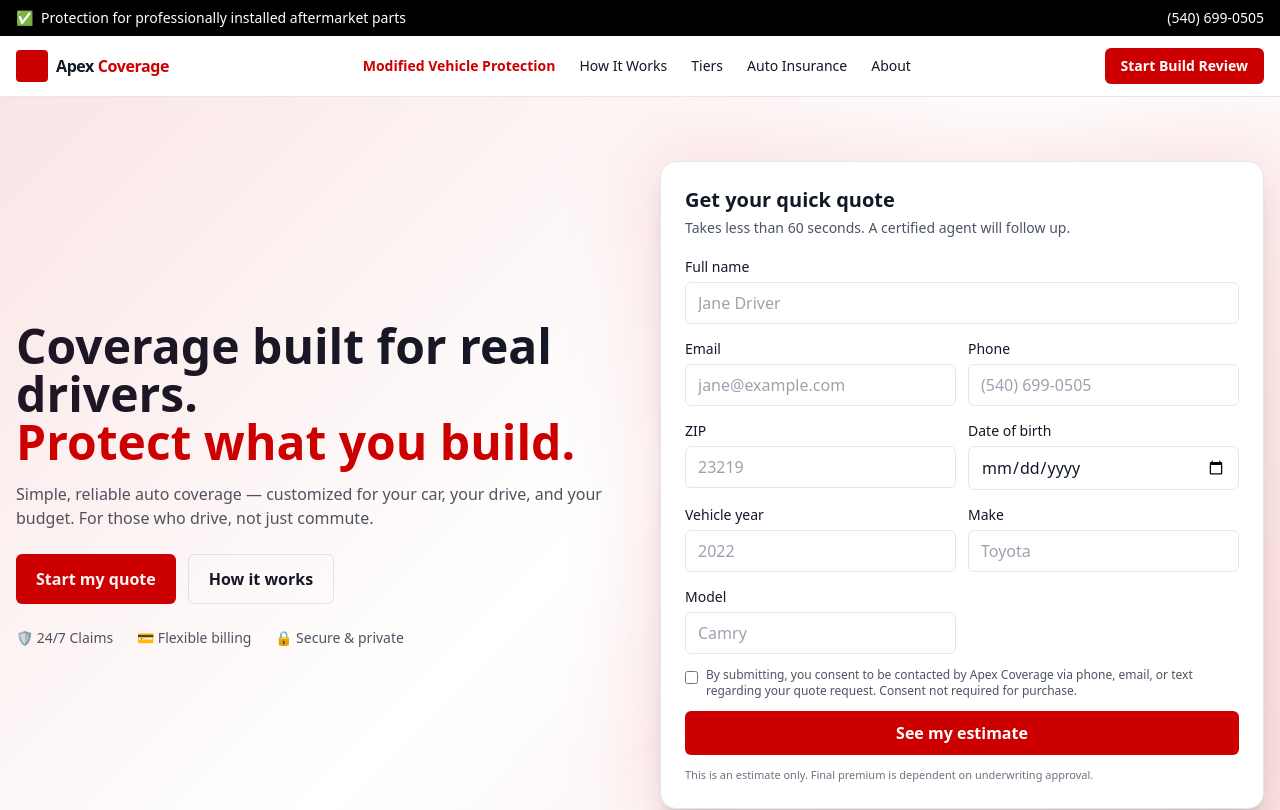
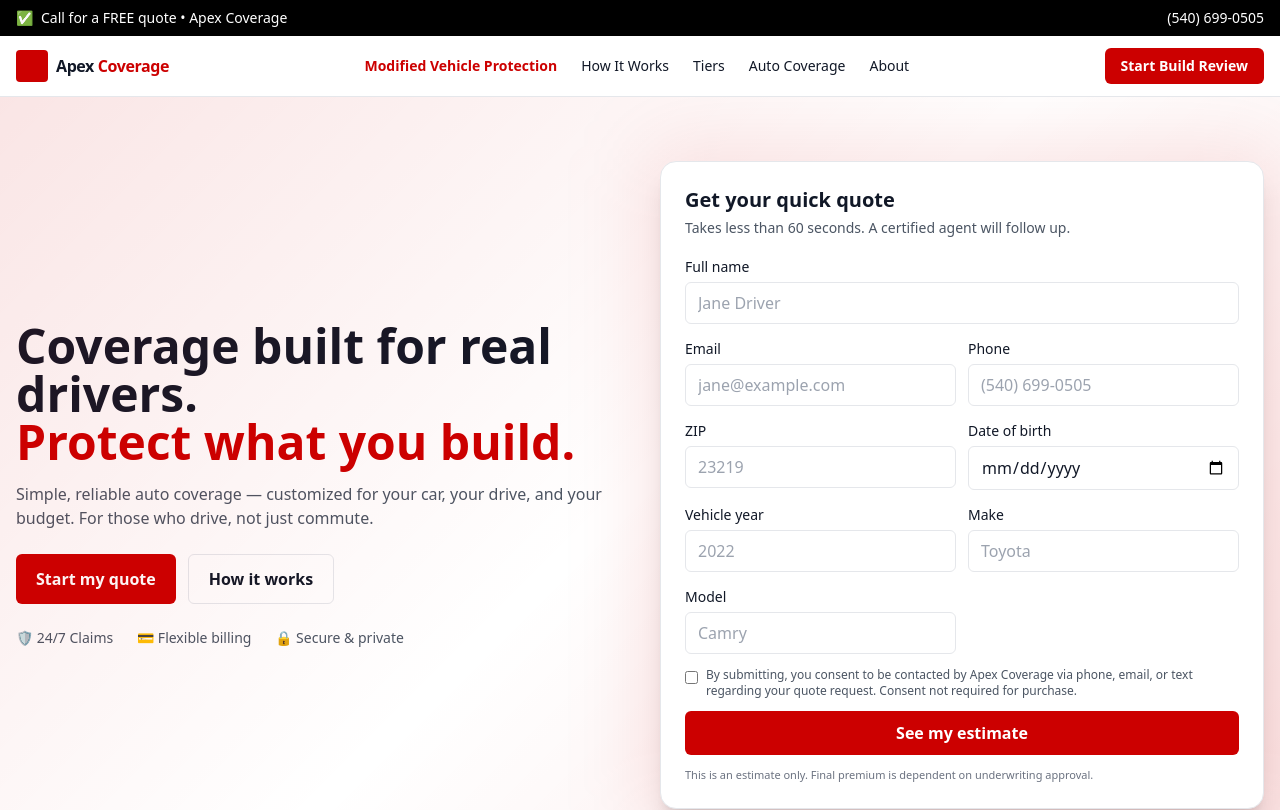
Before and after one commit to apexcoverage/Apex-Coverage-Site, a Next.js app: page / in a window 1280 px wide. Shown: the top 810 px of the page. Built offline with nearby package versions, Linux system fonts and the light colour scheme.

Commit message:
Change 'Auto Insurance' to 'Auto Coverage' and update text
Updated label for the quote link and modified text for the call to action.

```diff
--- a/components/Header.tsx
+++ b/components/Header.tsx
@@ -8,7 +8,7 @@ const NAV = [
   { href: '/', label: 'Modified Vehicle Protection' },
   { href: '/how-it-works', label: 'How It Works' },
   { href: '/tiers', label: 'Tiers' },
-  { href: '/quote', label: 'Auto Insurance' },
+  { href: '/quote', label: 'Auto Coverage' },
   { href: '/about', label: 'About' },
 ];
 
@@ -28,7 +28,7 @@ export default function Header() {
         <div className="max-w-7xl mx-auto px-4 py-2 flex items-center justify-between gap-4">
           <div className="flex items-center gap-2">
             <span>✅</span>
-            <span>Protection for professionally installed aftermarket parts</span>
+            <span>Call for a FREE quote • Apex Coverage</span>
           </div>
 
           <a href="tel:+15406990505" className="hover:opacity-90 whitespace-nowrap">
```
